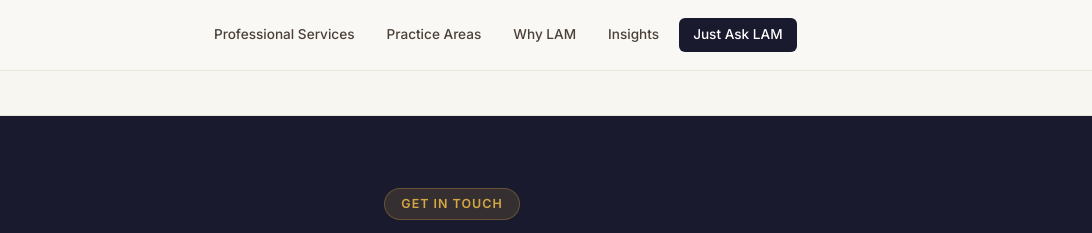
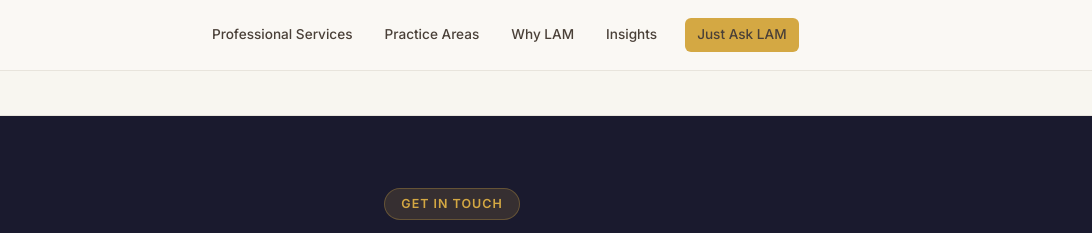
Before and after one commit to lesleykingsley/lam-technology-website, a plain HTML site: page contact/index.html in a window 1280 px wide. Shown: the top 233 px of the page, 188-1280 px from the left. Drawn offline with nearby package versions, Linux system fonts and the light colour scheme; a web font is replaced by a local one.

Commit message:
Fix Just Ask LAM button color consistency on contact page (navy → gold)

```diff
--- a/contact/index.html
+++ b/contact/index.html
@@ -20,8 +20,7 @@ a{color:inherit;text-decoration:none}
 .nl{display:flex;align-items:center;justify-content:center;flex:1;gap:8px}
 .nl a{font-size:.85rem;font-weight:500;color:var(--g8);padding:6px 12px;border-radius:6px;transition:color .2s,background .2s}
 .nl a:hover{color:var(--navy);background:var(--g1)}
-.nc{background:var(--navy)!important;color:#fff!important;border-radius:6px;padding:6px 14px!important}
-.nc:hover{background:var(--nm)!important}
+.nc{background:var(--red);color:#fff;padding:10px 22px;margin-left:8px}.nc:hover{background:var(--rh);transform:translateY(-1px);box-shadow:0 4px 16px rgba(212,168,67,.30)}
 .nhb{display:none;flex-direction:column;gap:5px;cursor:pointer;padding:8px}
 .nhb span{display:block;width:22px;height:2px;background:var(--navy);border-radius:2px;transition:.3s}
 .nm{display:none;flex-direction:column;padding:12px 24px 16px;border-top:1px solid var(--g2);gap:4px}
```
